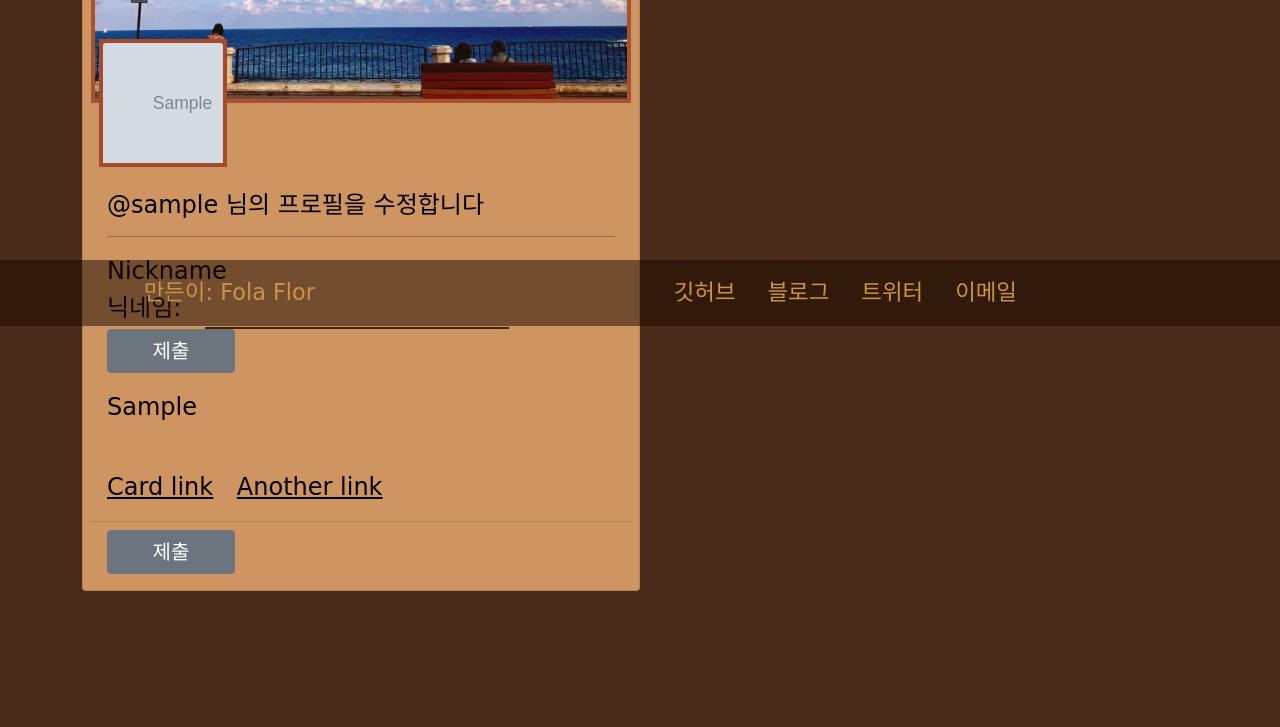
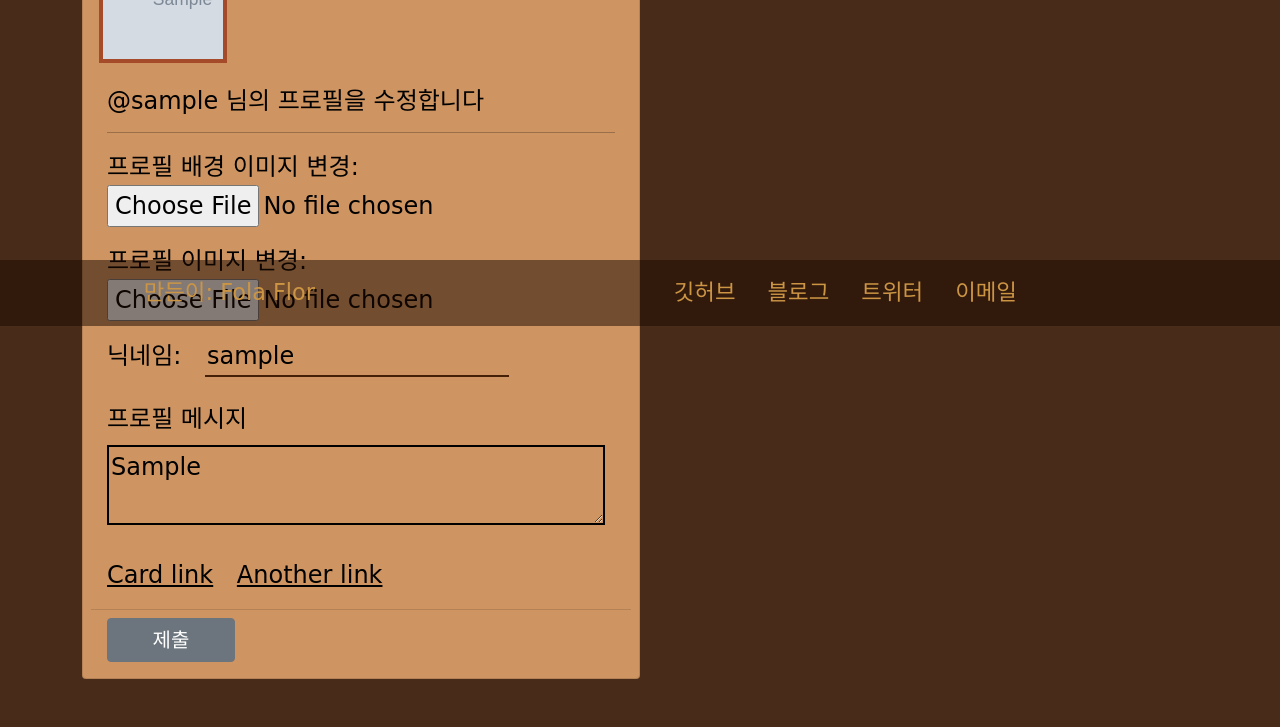
Before and after one commit to dpcalfola/Cocktail---How-did-i-make-this-, a Django app: a page that uses templates/profile_app/profile_update.html in a window 1280 px wide. Shown: the part 474-1201 px from the top of the page. Before the commit the page ends 1065 px from the top, so only its background shows below. Run offline with Django 4.2, Linux system fonts and the light colour scheme; a user stored in the database is signed in; tables that the repository leaves empty hold one stand-in row (values such as "Sample post"); grey boxes marked "Sample" are stand-in pictures; some libraries are stand-ins or nearby versions; some web fonts are replaced.

Commit message:
Feat > Profile update page
Complete

```diff
--- a/config/urls.py
+++ b/config/urls.py
@@ -21,10 +21,11 @@ from django.conf import settings
 from django.conf.urls.static import static
 
 urlpatterns = [
-                  path('admin/', admin.site.urls),
-                  path('', include('main.urls')),
-                  path('users/', include('users.urls')),
-                  path('market_price/', include('market_price.urls')),
-                  path('profile/', include('profile_app.urls')),
+    path('admin/', admin.site.urls),
+    path('', include('main.urls')),
+    path('users/', include('users.urls')),
+    path('market_price/', include('market_price.urls')),
+    path('profile/', include('profile_app.urls')),
+]
 
-              ] + static(settings.MEDIA_URL, document_root=settings.MEDIA_ROOT)
+urlpatterns += static(settings.MEDIA_URL, document_root=settings.MEDIA_ROOT)
--- a/profile_app/views.py
+++ b/profile_app/views.py
@@ -17,7 +17,6 @@ def profile_page(request, user_username):
 
 def profile_update_page(request, user_username):
     logged_user = get_object_or_404(User, username=user_username)
-    # own_profile, is_created = Profile.objects.get_or_create(user_id=logged_user.id)
     own_profile, is_created = Profile.objects.get_or_create(user_id=request.user.pk)
     profile_form = ProfileUpdateForm(instance=own_profile)
 
@@ -29,31 +28,28 @@ def profile_update_page(request, user_username):
 
 
 def profile_update(request, user_username):
-
     logged_user = get_object_or_404(User, id=request.user.id)
-    # own_profile = Profile.objects.get(user_id=request.user.pk)
     own_profile = get_object_or_404(Profile, user_id=request.user.pk)
-
-    # if request == 'POST':
-    #     return redirect('market_price:price_table')
-    # else:
-    #     return redirect('market_price:price_table')
 
     if request.method == 'POST':
         print('*' * 50)
-        profile_form = ProfileUpdateForm(request.POST, instance=own_profile)
+        profile_form = ProfileUpdateForm(request.POST, request.FILES, instance=own_profile)
         if profile_form.is_valid():
             new_profile = profile_form.save(commit=False)
+            # new_profile.wallpaper = profile_form.cleaned_data['wallpaper']
             new_profile.save()
             context = {
                 'target_user': logged_user
             }
             return render(request, 'profile_app/profile.html', context)
     else:
-        context = {
-            'target_user': logged_user
-        }
-        return render(request, 'profile_app/profile.html', context)
+        profile_form = ProfileUpdateForm()
+    context = {
+        'form': profile_form,
+        'target_user': logged_user,
+        'own_profile': own_profile,
+    }
+    return render(request, 'profile_app/profile_update.html', context)
 
 # class ProfileCreateView(CreateView):
 #     model = Profile
--- a/static/base.css
+++ b/static/base.css
@@ -97,12 +97,14 @@ a:hover {
 }
 
 
-.text_input_css:-webkit-autofill, .text_input_css:-webkit-autofill:hover, .text_input_css:-webkit-autofill:focus {
+.text_input_css:-webkit-autofill,
+.text_input_css:-webkit-autofill:hover,
+.text_input_css:-webkit-autofill:focus,
+.text_input_css:-webkit-autofill:active{
     background: rgba(255, 255, 255, 0.0);
     border: none;
     border-bottom: solid 2px #361500e6;
     outline: none;
     margin: 0 0 0 1rem;
     color: #CC9544;
-
 }
--- a/static/profile.css
+++ b/static/profile.css
@@ -1,6 +1,5 @@
 .profile_card_css {
     background-color: #CE9461;
-    color: black;
 }
 
 .profile_card_update_css {
@@ -15,6 +14,7 @@
     object-position: 0 70%;
     object-fit: cover;
     max-height: 12rem;
+    min-height: 12rem;
     max-width: inherit;
     opacity: 0.9;
 }
@@ -43,6 +43,7 @@
 
 .profile_contents {
     margin: -4rem 0 0 0;
+    color: black;
 }
 
 
@@ -58,22 +59,38 @@
 
 
 .profile_update_text_input_css {
-    /*background-color: #361500e6;*/
     background: rgba(255, 255, 255, 0.0);
     border: none;
     border-bottom: solid 2px #361500e6;
     outline: none;
     margin: 0 0 0 1rem;
-    color: #A64B2A;
+    color: black;
 }
 
 
-.profile_update_text_input_css:-webkit-autofill, .text_input_css:-webkit-autofill:hover, .text_input_css:-webkit-autofill:focus {
+.profile_update_text_input_css:-webkit-autofill,
+.profile_update_text_input_css:-webkit-autofill:hover,
+.profile_update_text_input_css:-webkit-autofill:focus,
+.profile_update_text_input_css:-webkit-autofill:active {
     background: rgba(255, 255, 255, 0.0);
     border: none;
     border-bottom: solid 2px #361500e6;
     outline: none;
     margin: 0 0 0 1rem;
-    color: #A64B2A;
+    color: black;
 
 }
+
+
+.profile_update_textarea_input_css {
+    background: rgba(255, 255, 255, 0.0);
+    border: solid 2px black;
+    outline: none;
+    display: block;
+    width: 98%;
+    color: black;
+}
+
+.profile_upload_button {
+
+}
--- a/templates/profile_app/profile_update.html
+++ b/templates/profile_app/profile_update.html
@@ -7,23 +7,24 @@
 {% endblock %}
 
 {% block content %}
-    <div class="container">
-        <h1>TEST MESSAGE : profile_update.html</h1>
-    </div>
-    <div class="container">
-        <div class="container my-5">
+    <div class="container my-5">
+        <div class="container mb-3">
             <h1>Profile</h1>
         </div>
         <div class="row">
             <div class="container profile_card_outer_css">
 
-                <form action="{% url 'profile:update' own_profile.user.username %}" method="POST" enctype="multipart/form-data">
+                <form action="{% url 'profile:update' own_profile.user.username %}" method="POST"
+                      enctype="multipart/form-data">
                     {% csrf_token %}
                     <div class="card col-lg-6 py-2 px-2 profile_card_css">
                         {#  Wallpaper  #}
-                        <img src="{% static 'temp_image/temp_wallpaper.jpg' %}" class="profile_wallpaper_css"
-                             alt="profile_wallpaper">
-
+                        {% if own_profile.wallpaper %}
+                            <img src="{{ own_profile.wallpaper.url }}" class="profile_wallpaper_css"
+                                 alt="profile_wallpaper">
+                        {% else %}
+                            <div class="profile_wallpaper_css" style="background-color: #361500e6"></div>
+                        {% endif %}
                         {# Profile image #}
                         <div class="profile_picture_outer_div_css">
                             {% if own_profile.image %}
@@ -39,7 +40,18 @@
                         <div class="card-body profile_contents">
                             <h4 class="card-title my-2">@{{ own_profile.user.username }} 님의 프로필을 수정합니다</h4>
                             <hr>
-                             Nickname
+                            <p>프로필 배경 이미지 변경:
+                                <input type="file"
+                                       name="wallpaper"
+                                       id="wallpaper"
+                                >
+                            </p>
+                            <p>프로필 이미지 변경:
+                                <input type="file"
+                                       name="image"
+                                       id="image"
+                                >
+                            </p>
                             <p>
                                 <label for="nickname">닉네임:</label>
                                 <input
@@ -47,12 +59,22 @@
                                         name="nickname"
                                         id="nickname"
                                         class="profile_update_text_input_css"
-                                        >
+                                        autocomplete="off"
+                                        value="{{ own_profile.nickname }}"
+                                >
                                 {{ form.errors }}
-                                <input type="submit" value="제출" class="btn btn-secondary fs-5" style="width: 8rem;">
                             </p>
-{#                            {{ form }}#}
-                            <p class="card-text" style="min-height: 3rem">{{ own_profile.introduce }}</p>
+                            <p class="card-text mt-4" style="min-height: 3rem">
+                                {#                                <span>프로필 메시지:<br></span>#}
+                                <label for="introduce">프로필 메시지</label>
+                                <textarea
+                                        name="introduce"
+                                        id="introduce"
+                                        rows="2"
+                                        class="mt-2 profile_update_textarea_input_css"
+                                >{{ own_profile.introduce }}
+                                </textarea>
+                            </p>
                         </div>
                         <div class="card-body">
                             <a href="#" class="profile_link_css card-link">Card link</a>
```
Also changed, not shown: templates/profile_app/profile.html (+8 -4 lines).
